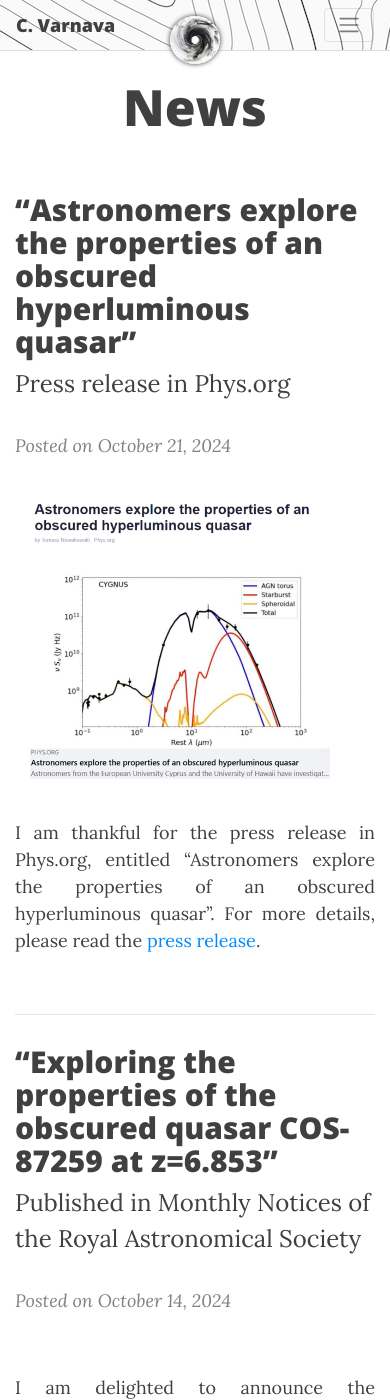
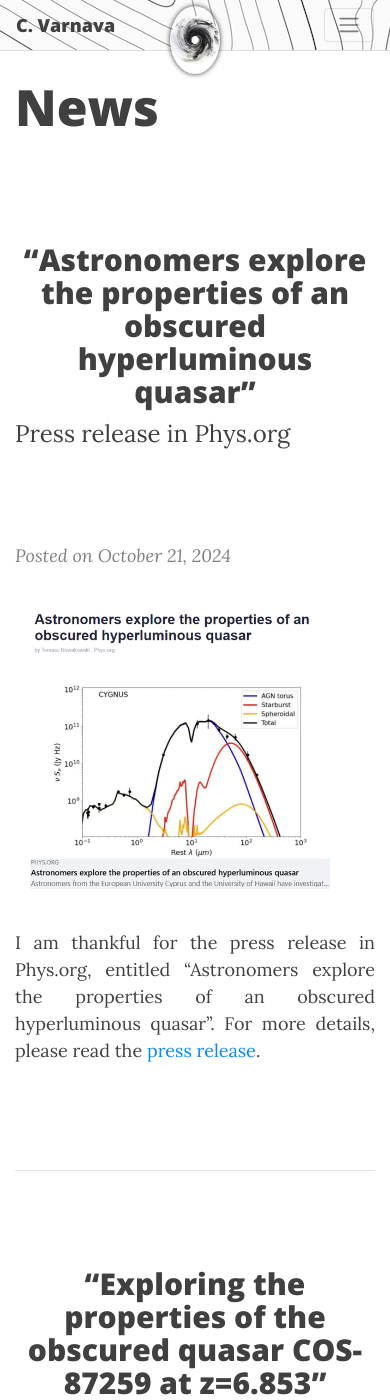
Before and after one commit to ch-var/ch-var.github.io, a Jekyll site: the page built from news.html, in a window 390 px wide and 1400 px high. Built offline with Jekyll 4.4.1, drawn with Linux system fonts in a browser that asks for light colours; formulas are drawn with MathJax 3.

Commit message:
Update news.html

```diff
--- a/news.html
+++ b/news.html
@@ -19,17 +19,21 @@
   /* For smaller screens like mobile */
   @media (max-width: 600px) {
     div {
+      display: flex; /* Use flex to align the items */
       flex-direction: column; /* Stack the image and text vertically */
-      align-items: flex-start; /* Align items to the left */
+      align-items: center; /* Center horizontally */
+      justify-content: center; /* Center vertically */
+      text-align: center; /* Center text for better mobile readability */
     }
 
     img {
-      margin-right: 0; /* Remove the right margin on small screens */
       margin-bottom: 10px; /* Add some space between the image and text */
+      margin-right: 0; /* Remove any right margin */
     }
 
     p {
-      text-align: left; /* Left-align text for better readability on mobile */
+      text-align: center; /* Center-align the text */
+      margin-left: 0; /* Ensure no left margin */
     }
   }
 </style>
```
